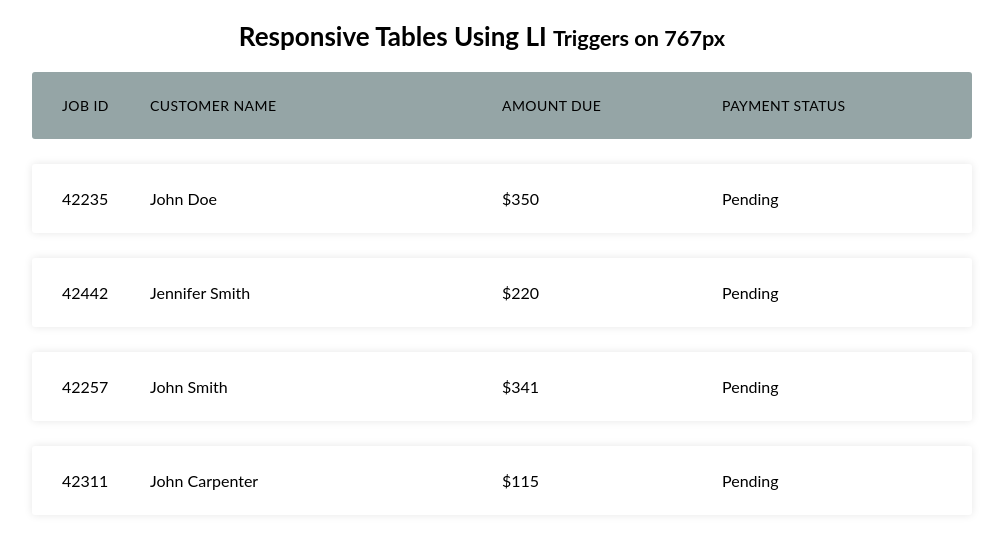
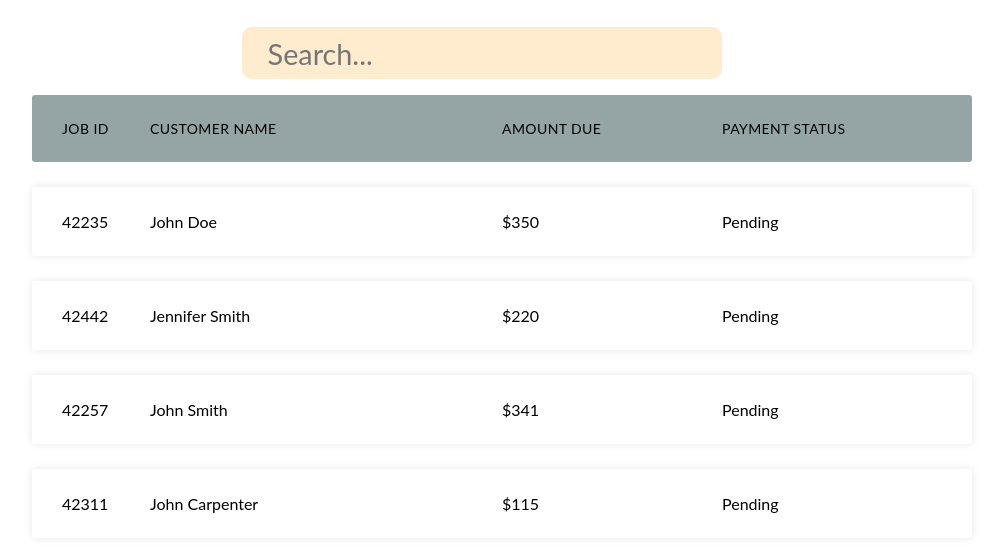
Before and after one commit to Rahmath-001/Tasky-App, a React (Create React App) app in the folder client/tasky-app/: page /user in a window 1280 px wide. Shown: the top 552 px of the page, without its empty margins (158-1161 px from the left). Built offline with nearby package versions, Linux system fonts and the light colour scheme; no server answers.

Commit message:
User dashboard CSS

```diff
--- a/client/tasky-app/src/App.css
+++ b/client/tasky-app/src/App.css
@@ -221,16 +221,6 @@ a {
 
 
 
-
-
-
-
-
-
-
-
-
-
 @media only screen and (max-width: 620px) {
 
   /* For mobile phones: */
@@ -242,15 +232,6 @@ a {
   }
 
 }
-
-
-
-
-
-
-
-
-
 
 
 
@@ -417,3 +398,53 @@ li {
     } */
   }
 }
+
+
+
+
+
+
+
+
+
+/*     S E A R C H      B A R      */
+
+
+
+form {
+  position: relative;
+  width: 30rem;
+  background: blanchedalmond;
+  border-radius: 10px;
+  padding-top: 10px;
+  padding-bottom: 8px;
+}
+input, button {
+  height: var(--height);
+  font-family: var(--font-fam);
+  border: 0;
+  color: var(--color-dark);
+  font-size: 1.8rem;
+}
+input[type="search"] {
+  outline: 0;
+  width: 100%;
+  background: var(--color-light);
+  padding: 0 1.6rem;
+  border-radius: var(--rad);
+  appearance: none;
+  transition: all var(--dur) var(--bez);
+  transition-property: width, border-radius;
+  z-index: 1;
+  position: relative;
+}
+button {
+  display: none;
+  position: absolute;
+  top: 0;
+  right: 0;
+  width: 2px;
+  font-weight: bold;
+  background: burlywood;
+  border-radius: 0 var(--rad) var(--rad) 0;
+}
--- a/client/tasky-app/src/components/Login.js
+++ b/client/tasky-app/src/components/Login.js
@@ -106,7 +106,8 @@ function Login({ alert, showAlert }) {
               <br></br>
               <br></br>
 
-              <input type="submit" value="Login" />
+              {/* <input type="submit" value="Login" /> */}
+              <Link to="/user"><input type="submit" value="Login" /> </Link>
             </form>
           </div>
           <br></br> <br></br>
--- a/client/tasky-app/src/components/Register.js
+++ b/client/tasky-app/src/components/Register.js
@@ -99,7 +99,8 @@ function Register({alert,showAlert}){
 
                         <input type="password" id="lname" name="password2" autoComplete="off" placeholder="Confirm Password" value={password2} onChange={onChangeHandler} /><br />
 
-                        <input type="submit" value="Register"  />
+                        {/* <input type="submit" value="Register"  /> */}
+                        <Link to="/login"><input type="submit" value="Register"  /> </Link>
                     </form>
                 </div>
                      <br></br> <br></br>
--- a/client/tasky-app/src/components/UserDashboard.js
+++ b/client/tasky-app/src/components/UserDashboard.js
@@ -38,7 +38,19 @@ function UserDashboard() {
 
 
         <div class="container">
-  <h2>Responsive Tables Using LI <small>Triggers on 767px</small></h2>
+  {/* <h2>Responsive Tables Using LI Triggers</h2> */}
+  <center>
+  {/* <h1>User Dashboard</h1> */}
+
+      <br></br>
+  <form onsubmit="event.preventDefault();" role="search">
+  <input id="search" type="search" placeholder="Search..." autofocus required />
+  <button type="submit">Go</button>
+</form>
+</center>
+
+
+
   <ul class="responsive-table">
     <li class="table-header">
       <div class="col col-1">Job Id</div>
```
